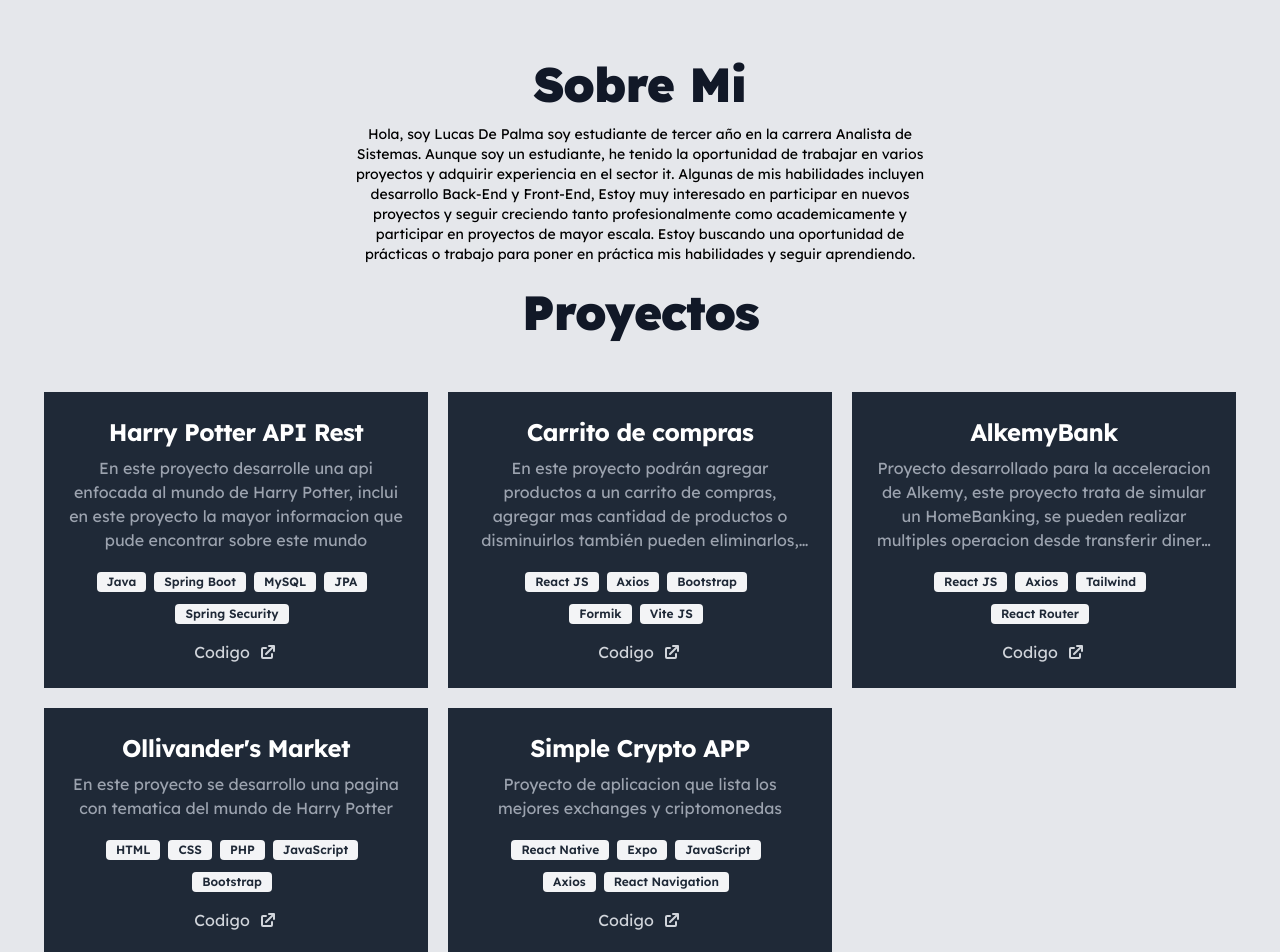
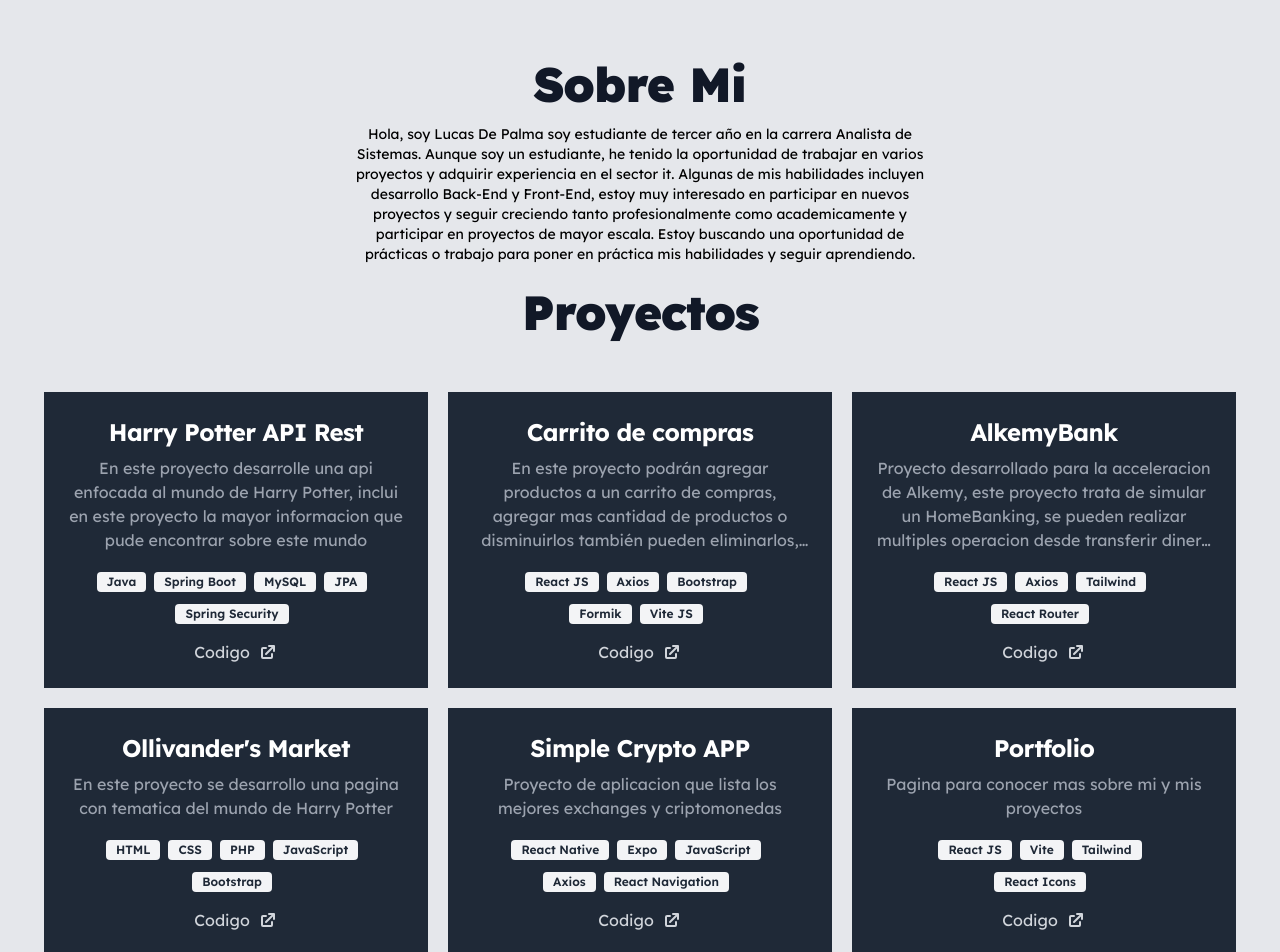
Before and after one commit to DePalma2/Portfolio-Lucas-De-Palma, a React (Vite) app: page / in a window 1280 px wide. Shown: the part 820-1772 px from the top of the page. Built offline with nearby package versions, Linux system fonts and the light colour scheme.

Commit message:
New Project

```diff
--- a/src/components/Portfolio.jsx
+++ b/src/components/Portfolio.jsx
@@ -9,7 +9,8 @@ const Portfolio = () => {
         <section className="bg-gray-200">
             <div className='flex items-center justify-center flex-col text-center pt-20 pb-6'>
                 <h2 className='mb-4 text-4xl font-extrabold tracking-tight leading-none text-gray-900 md:text-3xl lg:text-5xl'>Sobre Mi</h2>
-                <p className='text-sm max-w-xl mb-6'>Hola, soy Lucas De Palma soy estudiante de tercer año en la carrera Analista de Sistemas. Aunque soy un estudiante, he tenido la oportunidad de trabajar en varios proyectos y adquirir experiencia en el sector it. Algunas de mis habilidades incluyen desarrollo Back-End y Front-End, Estoy muy interesado en participar en nuevos proyectos y seguir creciendo tanto profesionalmente como academicamente y participar en proyectos de mayor escala. Estoy buscando una oportunidad de prácticas o trabajo para poner en práctica mis habilidades y seguir aprendiendo.</p>
+                <p className='text-sm max-w-xl mb-6'>Hola, soy Lucas De Palma soy estudiante de tercer año en la carrera Analista de Sistemas.
+                Aunque soy un estudiante, he tenido la oportunidad de trabajar en varios proyectos y adquirir experiencia en el sector it. Algunas de mis habilidades incluyen desarrollo Back-End y Front-End, estoy muy interesado en participar en nuevos proyectos y seguir creciendo tanto profesionalmente como academicamente y participar en proyectos de mayor escala. Estoy buscando una oportunidad de prácticas o trabajo para poner en práctica mis habilidades y seguir aprendiendo.</p>
                 <Timeline/>
                 <Projects/>
                 <Certificates/>
--- a/src/data/projects.js
+++ b/src/data/projects.js
@@ -33,5 +33,12 @@ export default [
         "year": "2022",
         "url": "https://github.com/DePalma2/app-crypto",
         "technologies": ["React Native", "Expo", "JavaScript", "Axios", "React Navigation"]
+    },
+    {
+        "name": "Portfolio",
+        "description": "Pagina para conocer mas sobre mi y mis proyectos",
+        "year": "2022",
+        "url": "https://github.com/DePalma2/Portfolio-Lucas-De-Palma",
+        "technologies": ["React JS", "Vite", "Tailwind", "React Icons"]
     }
 ]
```
